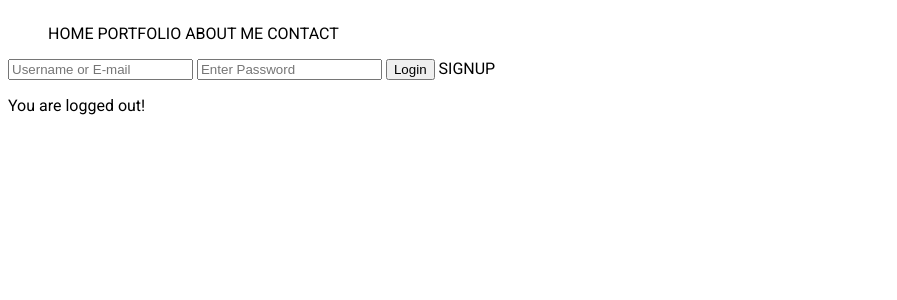
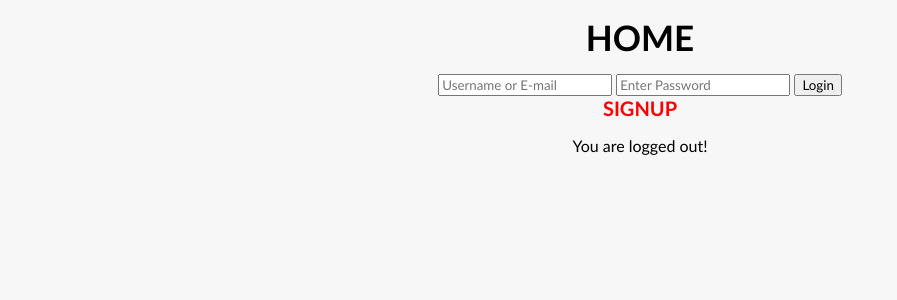
Before and after one commit to Lapy314/loginProjekt, a PHP site: page / in a window 1280 px wide. Shown: the top 300 px of the page, without its empty margins (0-897 px from the left). Run offline with PHP 8.4, Linux system fonts and the light colour scheme.

Commit message:
Add files via upload

```diff
--- /dev/null
+++ b/design.css
@@ -0,0 +1,37 @@
+* {
+	font-family: Trebuchet MS;
+}
+
+body {
+	background-color: #f7f7f7;
+  text-align: center;
+}
+
+a {
+  color: #000000;
+  text-decoration: none;
+  text-transform: uppercase;
+}
+
+ul {
+  padding-left: 0;
+}
+
+ul li {
+  list-style: none;
+}
+
+.signup-submit {
+  margin-top: 20px;
+}
+
+.home {
+  font-weight: bold;
+  font-size: 35px;
+}
+
+#signup-link {
+  font-weight: bold;
+  font-size: 20px;
+  color: red;
+}
--- a/header.php
+++ b/header.php
@@ -6,21 +6,17 @@
 <html lang="en" dir="ltr">
   <head>
     <title>Home Page</title>
-    <link rel="stylesheet" href="style.css">
     <link href="https://fonts.googleapis.com/css?family=Roboto&display=swap" rel="stylesheet">
+    <link rel="stylesheet" href="design.css">
   </head>
   <body>
 
     <header>
       <nav>
         <ul>
-          <li><a href="index.php">Home</a></li>
-          <li><a href="#">Portfolio</a></li>
-          <li><a href="#">About me</a></li>
-          <li><a href="#">Contact</a></li>
+          <li class = "home"><a href="index.php">Home</a></li>
         </ul>
       </nav>
-        <div class="loginForm">
           <?php
             if (isset($_SESSION['userId'])) {
               echo '<form action="includes/logout.inc.php" method="post">
@@ -33,9 +29,7 @@
                     <input type="password" name="pwd" placeholder = "Enter Password">
                     <button type="submit" name="login-submit">Login</button>
                     </form>
-                    <a href="signup.php">Signup</a>';
+                    <a id = "signup-link" href="signup.php">Signup</a>';
             }
            ?>
-        </div>
-
     </header>
--- a/index.php
+++ b/index.php
@@ -15,7 +15,6 @@
 
   </main>
 
-
 <?php
   require 'footer.php';
  ?>
--- a/signup.php
+++ b/signup.php
@@ -11,7 +11,7 @@
           echo '<p>Fill in all fields!</p>';
         }
       }
-      if($_GET['signup'] == 'success') {
+      if(isset($_GET['signup']) == 'success') {
         echo '<p>Signup successful!</p>';
       }
      ?>
@@ -20,7 +20,7 @@
       <input type="text" name="mail" placeholder = "E-mail">
       <input type="password" name="pwd" placeholder = "Password">
       <input type="password" name="pwd-repeat" placeholder = "Repeat Password">
-      <button type="submit" name="signup-submit">Signup</button>
+      <button class = "signup-submit" type="submit" name="signup-submit">Signup</button>
     </form>
   </main>
 
```
